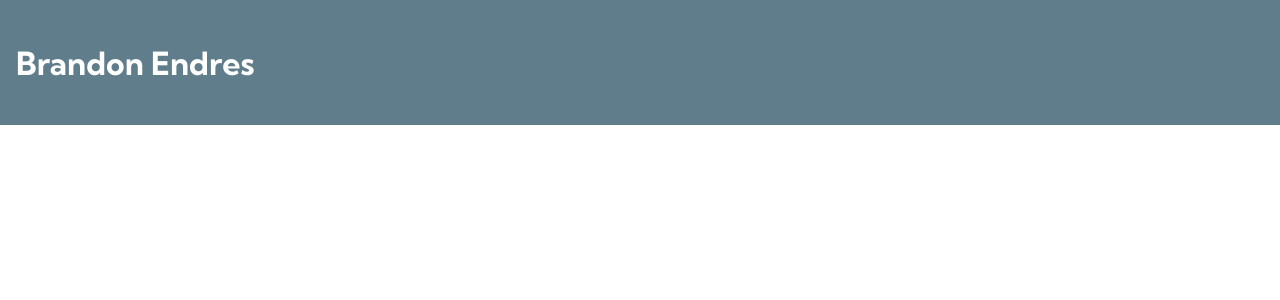
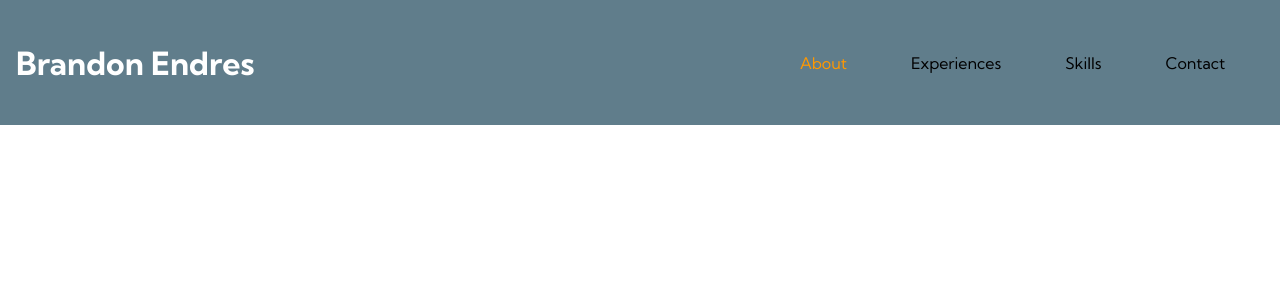
Before and after one commit to Bendr-Dev/Personal-Website, a Svelte app: page / in a window 1280 px wide. Shown: the top 300 px of the page. Built offline with nearby package versions, Linux system fonts and the light colour scheme.

Commit message:
Updates nav bar style

```diff
--- a/public/index.html
+++ b/public/index.html
@@ -4,7 +4,7 @@
     <meta charset="utf-8" />
     <meta name="viewport" content="width=device-width,initial-scale=1" />
 
-    <title>Brandon Endres < Developer ></title>
+    <title>Brandon Endres - Developer</title>
 
     <link rel="icon" type="image/png" href="/favicon.png" />
     <link rel="stylesheet" href="/global.css" />
--- a/src/Nav.svelte
+++ b/src/Nav.svelte
@@ -5,6 +5,8 @@
   nav {
     background-color: var(--default-primary-color);
     display: flex;
+    flex-direction: row;
+    justify-content: space-between;
   }
 
   h1 {
@@ -12,8 +14,25 @@
     padding: 1rem;
     font-size: 32px;
   }
+
+  .list {
+    width: 40%;
+    display: flex;
+    flex-direction: row;
+  }
+
+  .item {
+    align-self: center;
+    margin: 2rem;
+  }
 </style>
 
 <nav>
   <h1>Brandon Endres</h1>
+  <div class="list">
+    <div class="item" style="color: var(--accent-color)">About</div>
+    <div class="item">Experiences</div>
+    <div class="item">Skills</div>
+    <div class="item">Contact</div>
+  </div>
 </nav>
```
